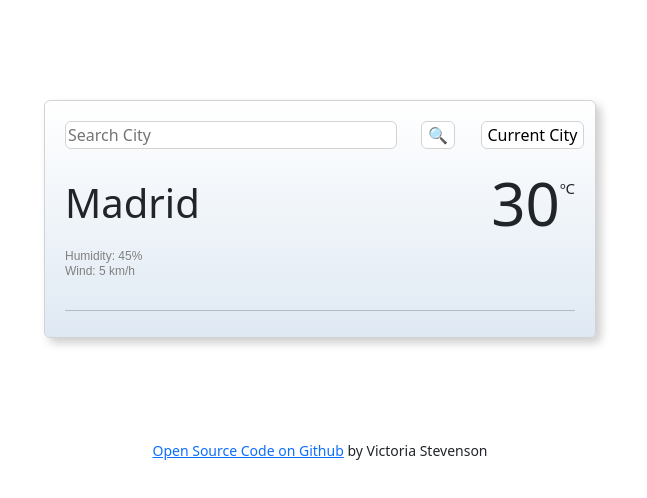
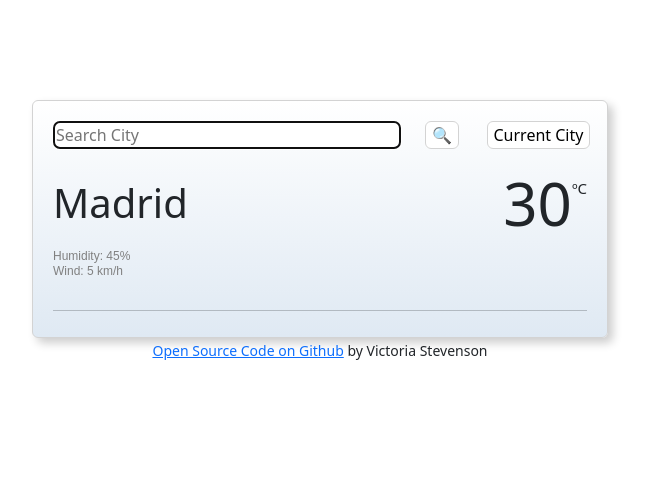
Before and after one commit to victoria-stevenson/react-weather-app, a React (Create React App) app: page / in a window 1280 px wide. Shown: the top 498 px of the page, without its empty margins (320-967 px from the left). Built offline with nearby package versions, Linux system fonts and the light colour scheme.

Commit message:
added search field autofocus

```diff
--- a/src/Weather.js
+++ b/src/Weather.js
@@ -6,7 +6,6 @@ import "./Weather.css";
 export default function Weather() {
   return (
     <div className="Weather">
-      <div className="container">
       <div className="frame">
         <form id="search">
           <div className="row">
@@ -14,6 +13,7 @@ export default function Weather() {
               <input
                 type="text"
                 placeholder="Search City"
+                autoFocus="on"
                 className="search-field"
                 id="search-input"
               />
@@ -22,10 +22,7 @@ export default function Weather() {
               <input type="submit" value="🔍" className="submit-button" />
             </div>
             <div className="col-3">
-                <button
-                  className="current-city-button"
-                  id="current-location-btn"
-                >
+              <button className="current-city-button" id="current-location-btn">
                 Current City
               </button>
             </div>
@@ -57,7 +54,7 @@ export default function Weather() {
         <hr />
         <div id="forecast"></div>
       </div>
-      </div>
+
       <div className="github-link">
         <small>
           {" "}
```
Lines whose indentation alone changed are shown as unchanged.
